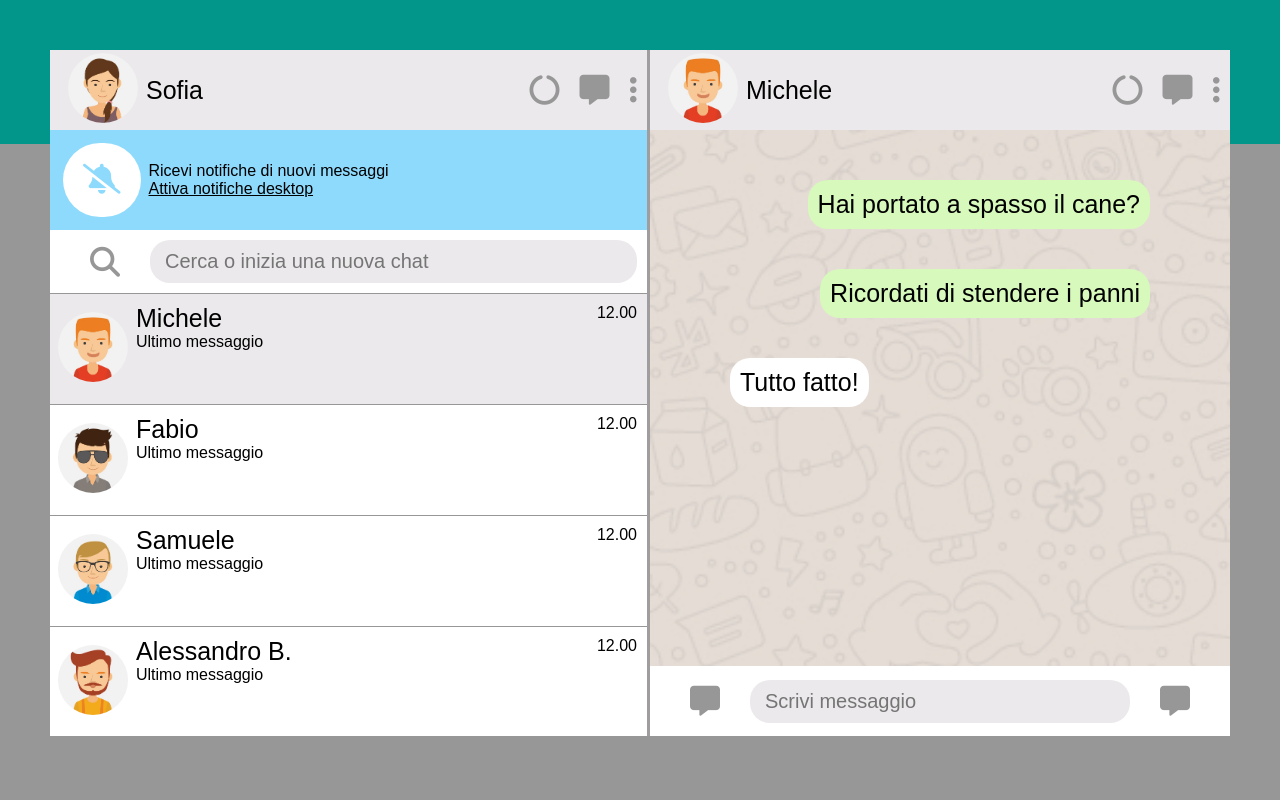
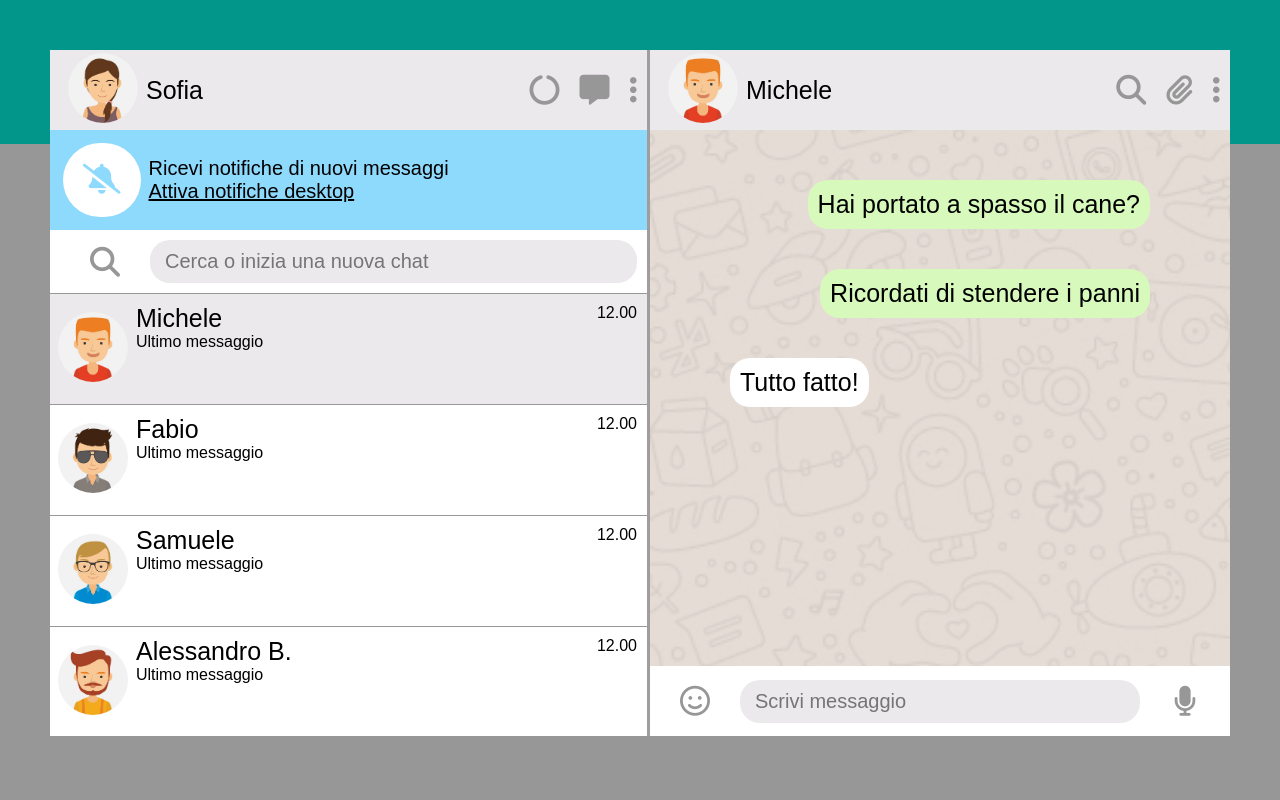
Before and after one commit to FedericaSidoti/vue-boolzapp, a plain HTML site: page index.html in a window 1280 px wide. Drawn offline with nearby package versions, Linux system fonts and the light colour scheme.

Commit message:
FIX- CSS icons

```diff
--- a/css/main.css
+++ b/css/main.css
@@ -44,7 +44,7 @@ menu {
     height: 98%;
 }
 
-/*CONTACT*/
+/*CONTACTS*/
 .contact-area {
     width: 600px;
     display: flex;
@@ -73,8 +73,8 @@ menu {
     padding: 5px;
     background-color: var(--blue);
     display: flex;
+    font-size: 20px;
 }
-
 
 .icon-blue {
     color: var(--blue);
@@ -114,6 +114,10 @@ menu {
     align-items: flex-start;
     padding: 10px 0;
     border-bottom: 1px solid var(--dark-gray);
+}
+
+.contact:hover {
+    background-color: var(--gray);
 }
 
 .name-wrap {
@@ -169,7 +173,7 @@ menu {
 
 .input-bar {
     background-color: white;
-    padding: 10px;
+    padding: 10px 0;
     display: flex;
     min-height: 70px;
     align-items: center;
--- a/index.html
+++ b/index.html
@@ -67,8 +67,8 @@
                         <p>{{contacts[currentIndex].name}}</p>
                     </div>
                     <div class="icon-wrap">
-                        <i class="fa-solid fa-circle-notch"></i>
-                        <i class="fa-solid fa-message"></i>
+                        <i class="fa-solid fa-magnifying-glass"></i>
+                        <i class="fa-solid fa-paperclip"></i>
                         <i class="fa-solid fa-ellipsis-vertical"></i>
                     </div>
                 </div>
@@ -81,11 +81,11 @@
                 </div>
                 <div class="input-bar">
                     <div class="icon-wrap lens">
-                        <i class="fa-solid fa-message"></i>
+                        <i class="fa-regular fa-face-smile"></i>
                     </div>
                     <input class="input" type="text" placeholder="Scrivi messaggio" v-model="inputValue" @keyup.enter="sendMessage()" >
                     <div class="icon-wrap lens">
-                        <i class="fa-solid fa-message"></i>
+                        <i class="fa-solid fa-microphone"></i>
                     </div>
                 </div>
             </div>
```
